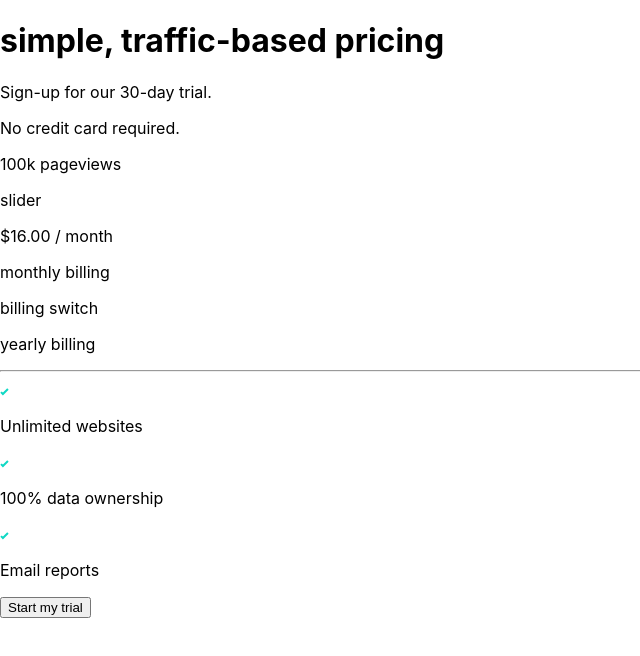
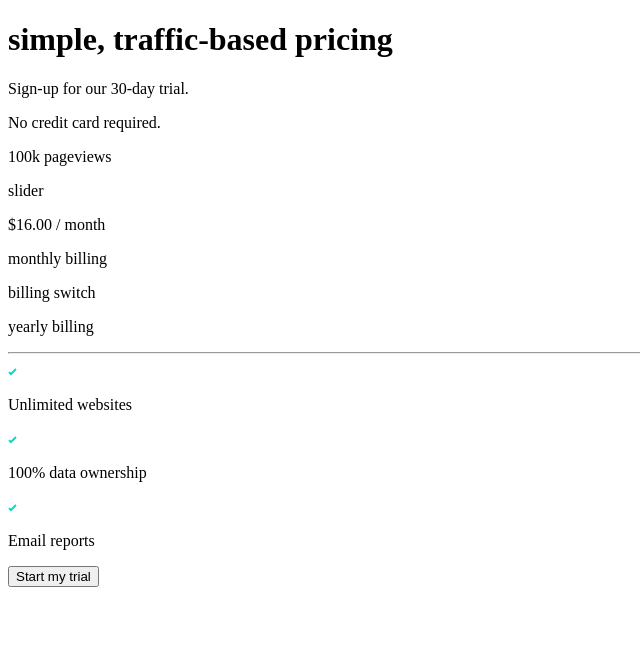
Before and after one commit to nicyuvi/interactive-pricing-component-solution, a React (Create React App) app: page / in a window 1280 px wide. Shown: the top 656 px of the page, without its empty margins (0-640 px from the left). Built offline with nearby package versions, Linux system fonts and the light colour scheme.

Commit message:
Add PostCSS Normalize

```diff
--- a/src/index.css
+++ b/src/index.css
@@ -1,15 +1,2 @@
-/** global styles go here */
-
-body {
-  margin: 0;
-  font-family: -apple-system, BlinkMacSystemFont, 'Segoe UI', 'Roboto', 'Oxygen',
-    'Ubuntu', 'Cantarell', 'Fira Sans', 'Droid Sans', 'Helvetica Neue',
-    sans-serif;
-  -webkit-font-smoothing: antialiased;
-  -moz-osx-font-smoothing: grayscale;
-}
-
-code {
-  font-family: source-code-pro, Menlo, Monaco, Consolas, 'Courier New',
-    monospace;
-}
+/* PostCSS Normalize */
+@import-normalize;
```
